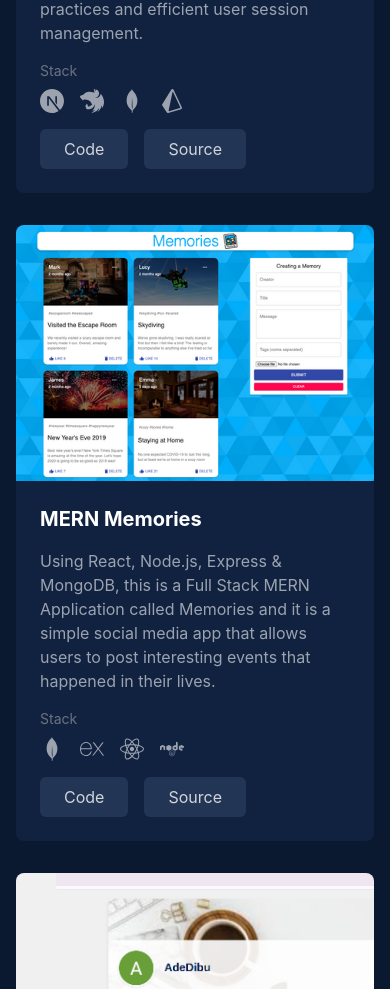
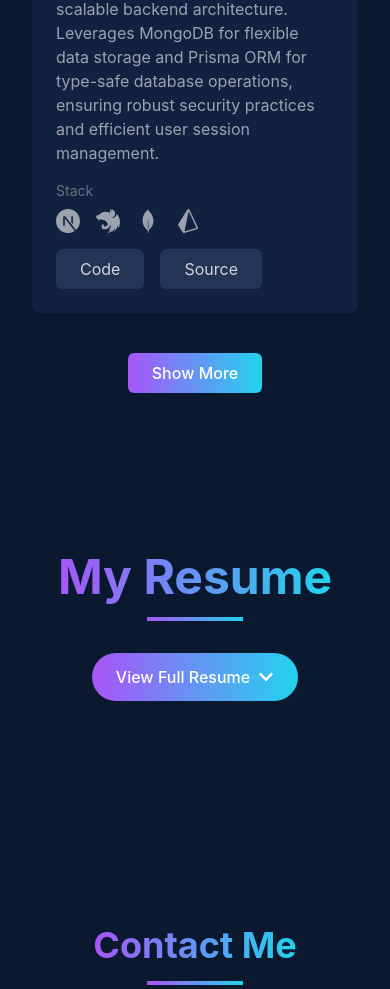
Before and after one commit to alibaba0010/My-Portfolio, a React (Vite) app: page / in a window 390 px wide. Shown: the part 5256-6245 px from the top of the page. Built offline with nearby package versions, Linux system fonts and the light colour scheme.

Commit message:
feat: implement responsive project display with show more/hide functionality

```diff
--- a/src/components/Projects.jsx
+++ b/src/components/Projects.jsx
@@ -1,3 +1,6 @@
+"use client";
+
+import { useState, useEffect } from "react";
 import { motion } from "framer-motion";
 import { FaReact, FaNode } from "react-icons/fa";
 import {
@@ -74,8 +77,39 @@ function Projects() {
         <SiMongodb key="mongo" />,
         <SiJavascript key="js" />,
       ],
+      code: "https://github.com/alibaba0010/ALX-Quiz-App",
+      source: "https://alx-quiz-app.vercel.app",
     },
   ];
+
+  const [showAll, setShowAll] = useState(false);
+  const [itemsPerRow, setItemsPerRow] = useState(2);
+
+  // Update items per row based on screen size
+  useEffect(() => {
+    const handleResize = () => {
+      // On mobile (< 768px), we show 1 item per row
+      // On larger screens (≥ 768px), we show 2 items per row (md:grid-cols-2)
+      setItemsPerRow(window.innerWidth < 768 ? 1 : 2);
+    };
+
+    handleResize(); // Set initial value
+    window.addEventListener("resize", handleResize);
+    return () => window.removeEventListener("resize", handleResize);
+  }, []);
+
+  // Calculate how many projects to show initially (2 rows)
+  const initialProjectCount = itemsPerRow * 2;
+
+  // Get visible projects based on showAll state
+  const visibleProjects = showAll
+    ? projects
+    : projects.slice(0, initialProjectCount);
+
+  // Handle show more/hide button click
+  const handleToggleVisibility = () => {
+    setShowAll(!showAll);
+  };
 
   const containerVariants = {
     hidden: { opacity: 0 },
@@ -83,6 +117,7 @@ function Projects() {
       opacity: 1,
       transition: {
         staggerChildren: 0.2,
+        delayChildren: 0.1,
       },
     },
   };
@@ -94,26 +129,29 @@ function Projects() {
 
   return (
     <section id="projects" className="py-20">
+      <div className="container mx-auto px-4">
         <div className="text-center mb-12">
-
           <motion.h2 className="text-4xl font-bold mb-4 inline-block">
             <span className="bg-gradient-to-r from-purple-500 to-cyan-400 text-transparent bg-clip-text">
               My Projects
             </span>
           </motion.h2>
         </div>
+
         <motion.div
           className="grid md:grid-cols-2 gap-8"
           variants={containerVariants}
           initial="hidden"
-        whileInView="show"
-        viewport={{ once: true }}
+          animate="show"
         >
-        {projects.map((project) => (
+          {visibleProjects.map((project) => (
             <motion.div
               key={project.id}
-            className="bg-[#112240] rounded-lg overflow-hidden group hover:shadow-xl hover:shadow-purple-500/10 transition-shadow duration-300 animate-slideUp"
+              className="bg-[#112240] rounded-lg overflow-hidden group hover:shadow-xl hover:shadow-purple-500/10 transition-shadow duration-300"
               variants={itemVariants}
+              initial="hidden"
+              animate="show"
+              exit="hidden"
             >
               <motion.div
                 className="relative overflow-hidden"
@@ -121,7 +159,7 @@ function Projects() {
                 transition={{ duration: 0.3 }}
               >
                 <img
-                src={project.image}
+                  src={project.image || "/placeholder.svg"}
                   alt={project.title}
                   className="w-full h-64 object-cover transition-transform duration-300 group-hover:scale-105"
                 />
@@ -152,17 +190,16 @@ function Projects() {
                   </div>
                 </div>
                 <div className="flex space-x-4">
-                {["Code", "Source"].map((button) => (
+                  {project.code && (
                     <motion.a
-                    key={button}
-                    href={project[button.toLowerCase()]}
+                      href={project.code}
                       target="_blank"
                       rel="noopener noreferrer"
                       className="px-6 py-2 bg-[#233554] rounded-md relative overflow-hidden group"
                       whileHover={{ scale: 1.05 }}
                       whileTap={{ scale: 0.95 }}
                     >
-                    <span className="relative z-10">{button}</span>
+                      <span className="relative z-10">Code</span>
                       <motion.div
                         className="absolute inset-0 bg-gradient-to-r from-purple-500 to-cyan-400 opacity-0 group-hover:opacity-100 transition-opacity duration-300"
                         initial={false}
@@ -170,12 +207,45 @@ function Projects() {
                         whileHover={{ opacity: 1 }}
                       />
                     </motion.a>
-                ))}
+                  )}
+                  {project.source && (
+                    <motion.a
+                      href={project.source}
+                      target="_blank"
+                      rel="noopener noreferrer"
+                      className="px-6 py-2 bg-[#233554] rounded-md relative overflow-hidden group"
+                      whileHover={{ scale: 1.05 }}
+                      whileTap={{ scale: 0.95 }}
+                    >
+                      <span className="relative z-10">Source</span>
+                      <motion.div
+                        className="absolute inset-0 bg-gradient-to-r from-purple-500 to-cyan-400 opacity-0 group-hover:opacity-100 transition-opacity duration-300"
+                        initial={false}
+                        animate={{ opacity: 0 }}
+                        whileHover={{ opacity: 1 }}
+                      />
+                    </motion.a>
+                  )}
                 </div>
               </div>
             </motion.div>
           ))}
         </motion.div>
+
+        {/* Show More/Hide Button - only show if there are more than 2 rows of projects */}
+        {projects.length > initialProjectCount && (
+          <div className="flex justify-center mt-10">
+            <motion.button
+              onClick={handleToggleVisibility}
+              className="px-6 py-2 bg-gradient-to-r from-purple-500 to-cyan-400 text-white rounded-md font-medium hover:opacity-90 transition-all"
+              whileHover={{ scale: 1.05 }}
+              whileTap={{ scale: 0.95 }}
+            >
+              {showAll ? "Show Less" : "Show More"}
+            </motion.button>
+          </div>
+        )}
+      </div>
     </section>
   );
 }
```
Lines whose indentation alone changed are shown as unchanged.
